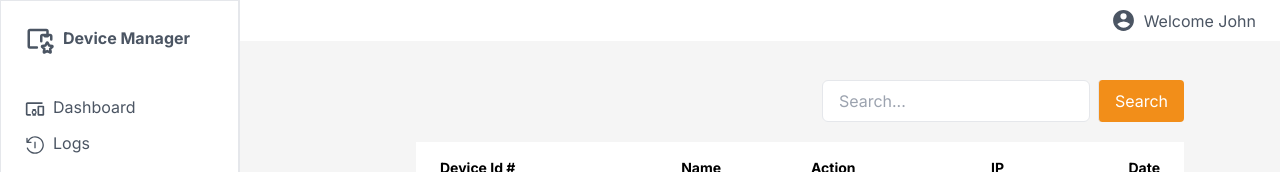
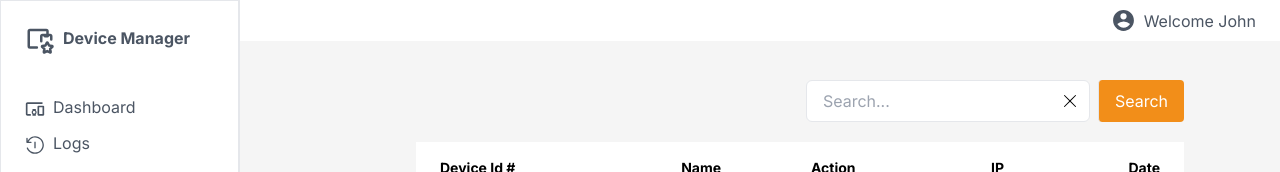
Before and after one commit to toannvbss/soiot-device-management, a Next.js app: page /admin/logs in a window 1280 px wide. Shown: the top 172 px of the page. Built offline with nearby package versions, Linux system fonts and the light colour scheme.

Commit message:
Create reset serch term function for logs page

```diff
--- a/app/admin/logs/Search.tsx
+++ b/app/admin/logs/Search.tsx
@@ -1,6 +1,7 @@
 'use client';
 import { LogContext } from "@/app/Context/LogContext";
 import React, { useContext, useState } from "react";
+import { BsXLg } from "react-icons/bs";
 
 export default function Search() {
     const [searchTerm, setSearchTerm] = useState<string>('');
@@ -12,16 +13,29 @@ export default function Search() {
         }
     }
 
+    const handleResetSearch = () => {
+        setSearchTerm('')
+        if (logContext){
+            logContext.changeSearchTerm('');
+        }
+    }
+
     return (
         <div className="flex items-center justify-end">
             <div className="flex">
+                <div className="relative">
                     <input
                         type="text"
-                    className="block w-full px-4 py-2 text-gray-150 bg-white border rounded-md focus:border-orange-300 focus:ring-orange-300 focus:outline-none focus:ring focus:ring-opacity-40"
+                        className="block w-full pl-4 pr-8 py-2 text-gray-150 bg-white border rounded-md focus:border-orange-300 focus:ring-orange-300 focus:outline-none focus:ring focus:ring-opacity-40"
                         placeholder="Search..."
                         value={searchTerm}
                         onChange={(e: React.ChangeEvent<HTMLInputElement>) => setSearchTerm(e.target.value)}
                     />
+                    <BsXLg
+                        className="absolute cursor-pointer top-1/2 right-3 -translate-y-1/2"
+                        onClick={handleResetSearch}
+                    />
+                </div>
                 <button
                     className="px-4 ml-2 text-white bg-orange-350 border-l rounded "
                     onClick={handleSearch}
```
Lines whose indentation alone changed are shown as unchanged.
